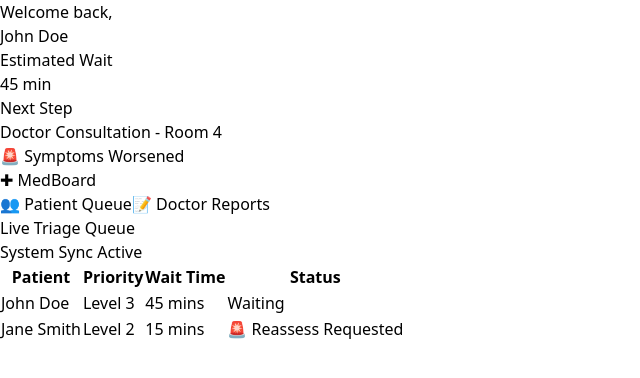
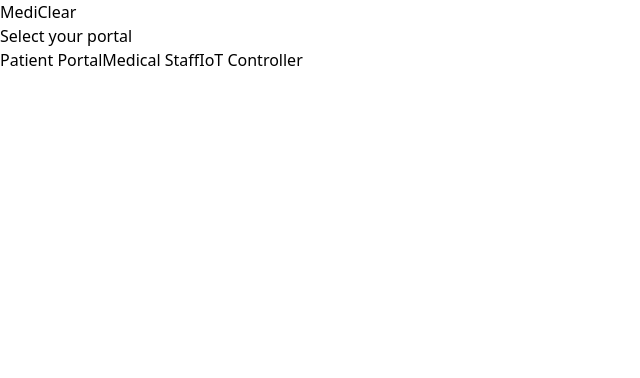
Before and after one commit to ArynShah/healthcarewingman, a React (Vite) app: page / in a window 1280 px wide. Shown: the top 378 px of the page, without its empty margins (0-640 px from the left). Built offline with nearby package versions, Linux system fonts and the light colour scheme.

Commit message:
Basic UI updating, view seperation and organizing sections, ready for proper database implementation

```diff
--- a/src/App.jsx
+++ b/src/App.jsx
@@ -1,212 +1,183 @@
 import React, { useState } from 'react';
 
-export default function HospitalHackathonDemo() {
-  // --- "Database"
+export default function MediClearApp() {
+  // Database
+  const [currentView, setCurrentView] = useState('home'); // 'home', 'patient', 'staff', 'iot'
+  const [activeTab, setActiveTab] = useState('queue'); // 'queue', 'reports'
+
   const [patients, setPatients] = useState([
-    {
-      id: 1, name: "John Doe", age: 34, triage: 3, waitTime: 45, needsHelp: false,
-      history: "Appendectomy (2018), Allergic to Penicillin",
-      symptoms: "Severe abdominal pain, nausea"
-    },
-    {
-      id: 2, name: "Jane Smith", age: 28, triage: 2, waitTime: 15, needsHelp: true,
-      history: "Asthma",
-      symptoms: "Shortness of breath, chest tightness"
-    },
+    { id: 1, name: "John Doe", triage: 3, waitTime: 45, needsHelp: false },
+    { id: 2, name: "Jane Smith", triage: 2, waitTime: 15, needsHelp: true },
   ]);
 
-  const [activeTab, setActiveTab] = useState('patients'); // can also use 'doctor'
-  const [selectedPatient, setSelectedPatient] = useState(null);
+  const [machines, setMachines] = useState([
+    { id: "mri_1", name: "MRI Scanner", status: "Available" },
+    { id: "xray_1", name: "X-Ray Room A", status: "In Use" },
+  ]);
 
+  // Actions
   const togglePatientHelp = (patientId) => {
     setPatients(patients.map(p => p.id === patientId ? { ...p, needsHelp: !p.needsHelp } : p));
   };
 
-  const releaseReport = (e) => {
-    e.preventDefault();
-    alert("Report released to patient portal!");
-    // This WOULD update the database
+  const updateMachineStatus = (machineId, newStatus) => {
+    setMachines(machines.map(m => m.id === machineId ? { ...m, status: newStatus } : m));
   };
 
+  // VIEWS
+
+  {/* VIEW 0: Home / Landing */}
+  if (currentView === 'home') {
     return (
-    <div className="min-h-screen bg-gray-100 p-8 font-sans flex flex-wrap gap-8">
+      <div className="min-h-screen bg-gray-50 flex flex-col items-center justify-center gap-6 font-sans">
+        <h1 className="text-4xl font-bold text-gray-900">MediClear</h1>
+        <p className="text-gray-500 mb-4">Select your portal</p>
+        <div className="flex gap-4">
+          <button onClick={() => setCurrentView('patient')} className="px-6 py-3 bg-blue-600 text-white font-medium rounded hover:bg-blue-700">
+            Patient Portal
+          </button>
+          <button onClick={() => setCurrentView('staff')} className="px-6 py-3 bg-gray-900 text-white font-medium rounded hover:bg-gray-800">
+            Medical Staff
+          </button>
+          <button onClick={() => setCurrentView('iot')} className="px-6 py-3 bg-gray-200 text-gray-800 font-medium rounded hover:bg-gray-300">
+            IoT Controller
+          </button>
+        </div>
+      </div>
+    );
+  }
 
-      {/*VIEW A: Patient Mobile UI*/}
-      <div className="w-[350px] bg-white rounded-[3rem] shadow-2xl border-[12px] border-gray-900 overflow-hidden flex flex-col h-[700px]">
-        {/* Phone Header */}
-        <div className="bg-blue-600 text-white p-6 pt-10 rounded-b-3xl shadow-md">
-          <p className="text-sm opacity-80">Welcome back,</p>
-          <h2 className="text-2xl font-bold">{patients[0].name}</h2>
+  {/* VIEW A: Patient Mobile UI */}
+  if (currentView === 'patient') {
+    return (
+      <div className="min-h-screen bg-gray-100 flex items-center justify-center p-4">
+        <div className="w-full max-w-sm bg-white border border-gray-300 h-[700px] flex flex-col">
+          <div className="bg-blue-600 text-white p-4">
+            <button onClick={() => setCurrentView('home')} className="text-sm underline mb-4">Back</button>
+            <h2 className="text-xl font-bold">MediClear Patient</h2>
           </div>
 
-        {/* Phone Body */}
-        <div className="p-6 flex-1 flex flex-col gap-6 overflow-y-auto">
-          <div className="bg-blue-50 p-5 rounded-2xl border border-blue-100 text-center">
-            <p className="text-gray-500 text-sm font-semibold uppercase tracking-wider">Estimated Wait</p>
-            <p className="text-5xl font-extrabold text-blue-700 mt-2">{patients[0].waitTime}<span className="text-xl text-blue-500"> min</span></p>
+          <div className="p-6 flex-1 flex flex-col gap-6">
+            <div>
+              <p className="text-sm text-gray-500 uppercase">Estimated Wait</p>
+              <p className="text-4xl font-bold">{patients[0].waitTime} min</p>
             </div>
 
-          <div className="bg-gray-50 p-4 rounded-xl border border-gray-200">
-            <h4 className="font-bold text-gray-800 mb-2">Next Step</h4>
-            <p className="text-gray-600 text-sm">Doctor Consultation - Room 4</p>
+            <div className="border-t border-gray-200 pt-4">
+              <p className="text-sm font-bold mb-2">Facility Status</p>
+              {machines.map(m => (
+                <div key={m.id} className="flex justify-between text-sm mb-1">
+                  <span>{m.name}</span>
+                  <span className="text-gray-500">{m.status}</span>
+                </div>
+              ))}
             </div>
 
             <div className="mt-auto">
               <button
                 onClick={() => togglePatientHelp(patients[0].id)}
-              className={`w-full py-4 rounded-xl font-bold text-lg transition-all shadow-lg ${
-                patients[0].needsHelp
-                  ? 'bg-gray-200 text-gray-700 hover:bg-gray-300'
-                  : 'bg-red-500 text-white hover:bg-red-600 active:scale-95'
-              }`}
+                className={`w-full py-4 font-bold text-white transition-colors ${patients[0].needsHelp ? 'bg-gray-500' : 'bg-red-600'}`}
               >
-              {patients[0].needsHelp ? "Cancel Request" : "🚨 Symptoms Worsened"}
+                {patients[0].needsHelp ? "Cancel Request" : "Symptoms Worsened"}
               </button>
             </div>
           </div>
         </div>
+      </div>
+    );
+  }
 
-      {/*VIEW B: MEDICAL STAFF DASHBOARD*/}
-      <div className="flex-1 bg-white rounded-2xl shadow-xl border border-gray-200 flex overflow-hidden min-w-[800px] h-[700px]">
-
-        {/*Sidebar*/}
-        <div className="w-64 bg-slate-900 text-white flex flex-col">
-          <div className="p-6">
-            <h2 className="text-xl font-bold flex items-center gap-2">
-              <span className="text-blue-400">✚</span> MedBoard
-            </h2>
+  {/* VIEW B: Medical Staff UI */}
+  if (currentView === 'staff') {
+    return (
+      <div className="flex h-screen bg-white font-sans">
+        {/* Sidebar */}
+        <div className="w-64 bg-gray-900 text-gray-300 flex flex-col">
+          <div className="p-4 font-bold text-white text-xl border-b border-gray-800">
+            MediClear
           </div>
-          <nav className="flex-1 px-4 flex flex-col gap-2">
+          <div className="flex flex-col p-2 gap-1 flex-1">
             <button
-              onClick={() => setActiveTab('patients')}
-              className={`text-left px-4 py-3 rounded-lg transition-colors ${activeTab === 'patients' ? 'bg-blue-600 text-white' : 'text-gray-400 hover:bg-slate-800 hover:text-white'}`}
+              onClick={() => setActiveTab('queue')}
+              className={`text-left px-3 py-2 rounded ${activeTab === 'queue' ? 'bg-gray-800 text-white' : 'hover:bg-gray-800'}`}
             >
-              👥 Patient Queue
+              Patient Queue
             </button>
             <button
-              onClick={() => setActiveTab('doctor')}
-              className={`text-left px-4 py-3 rounded-lg transition-colors ${activeTab === 'doctor' ? 'bg-blue-600 text-white' : 'text-gray-400 hover:bg-slate-800 hover:text-white'}`}
+              onClick={() => setActiveTab('reports')}
+              className={`text-left px-3 py-2 rounded ${activeTab === 'reports' ? 'bg-gray-800 text-white' : 'hover:bg-gray-800'}`}
             >
-              📝 Doctor Reports
+              Reports
             </button>
-          </nav>
+          </div>
+          <div className="p-4 border-t border-gray-800">
+            <button onClick={() => setCurrentView('home')} className="text-sm hover:text-white">Sign Out</button>
+          </div>
         </div>
 
-        {/* Main Content*/}
-        <div className="flex-1 flex flex-col bg-gray-50 overflow-hidden">
+        {/* Main Content */}
+        <div className="flex-1 flex flex-col">
+          <div className="p-4 border-b border-gray-200 font-bold text-lg">
+            {activeTab === 'queue' ? 'Live Triage Queue' : 'Doctor Reports'}
+          </div>
 
-          {/*Top Nav*/}
-          <header className="bg-white border-b border-gray-200 px-8 py-4 flex justify-between items-center">
-            <h1 className="text-2xl font-bold text-gray-800">
-              {activeTab === 'patients' ? 'Live Triage Queue' : 'Doctor Portal'}
-            </h1>
-            <div className="flex items-center gap-3">
-              <div className="w-3 h-3 bg-green-500 rounded-full animate-pulse"></div>
-              <span className="text-sm font-medium text-gray-600">System Sync Active</span>
-            </div>
-          </header>
-
-          {/* Content Views */}
-          <main className="flex-1 p-8 overflow-y-auto flex gap-6">
-
-            {/*Patient List*/}
-            {activeTab === 'patients' && (
-              <>
-                <div className="flex-1 bg-white border border-gray-200 rounded-xl shadow-sm overflow-hidden">
-                  <table className="w-full text-left border-collapse">
-                    <thead className="bg-gray-50 border-b border-gray-200">
+          <div className="p-6 flex-1 overflow-auto bg-gray-50">
+            {activeTab === 'queue' && (
+              <table className="w-full bg-white border border-gray-200 text-left">
+                <thead className="border-b border-gray-200 bg-gray-100">
                   <tr>
-                        <th className="p-4 text-sm font-semibold text-gray-600">Patient</th>
-                        <th className="p-4 text-sm font-semibold text-gray-600">Priority</th>
-                        <th className="p-4 text-sm font-semibold text-gray-600">Wait Time</th>
-                        <th className="p-4 text-sm font-semibold text-gray-600">Status</th>
+                    <th className="p-3">Name</th>
+                    <th className="p-3">Priority</th>
+                    <th className="p-3">Status</th>
                   </tr>
                 </thead>
-                    <tbody className="divide-y divide-gray-100">
+                <tbody>
                   {patients.map(p => (
-                        <tr
-                          key={p.id}
-                          onClick={() => setSelectedPatient(p)}
-                          className={`cursor-pointer transition-colors ${
-                            p.needsHelp
-                              ? 'bg-red-50 border-l-4 border-l-red-500 animate-pulse hover:bg-red-100'
-                              : 'hover:bg-gray-50 border-l-4 border-l-transparent'
-                          } ${selectedPatient?.id === p.id && !p.needsHelp ? 'bg-blue-50' : ''}`}
-                        >
-                          <td className="p-4 font-medium text-gray-900">{p.name}</td>
-                          <td className="p-4">
-                            <span className="px-3 py-1 bg-yellow-100 text-yellow-800 rounded-full text-xs font-bold">
-                              Level {p.triage}
-                            </span>
-                          </td>
-                          <td className="p-4 text-gray-600">{p.waitTime} mins</td>
-                          <td className="p-4">
-                            {p.needsHelp ? (
-                              <span className="text-red-600 font-bold text-sm flex items-center gap-2">
-                                🚨 Reassess Requested
-                              </span>
-                            ) : (
-                              <span className="text-gray-500 text-sm">Waiting</span>
-                            )}
+                    <tr key={p.id} className={`border-b border-gray-100 ${p.needsHelp ? 'bg-red-50' : ''}`}>
+                      <td className="p-3 font-medium">{p.name}</td>
+                      <td className="p-3">Level {p.triage}</td>
+                      <td className="p-3 text-sm">
+                        {p.needsHelp ? <span className="text-red-600 font-bold">Needs Reassessment</span> : "Waiting"}
                       </td>
                     </tr>
                   ))}
                 </tbody>
               </table>
-                </div>
-
-                {/* Patient Details*/}
-                {selectedPatient && (
-                  <div className="w-80 bg-white border border-gray-200 rounded-xl shadow-sm p-6 flex flex-col gap-4 animate-fade-in-right">
-                    <div className="flex justify-between items-start">
-                      <h3 className="text-xl font-bold text-gray-900">{selectedPatient.name}</h3>
-                      <button onClick={() => setSelectedPatient(null)} className="text-gray-400 hover:text-gray-700">✖</button>
-                    </div>
-                    <div className="text-sm text-gray-600 border-b pb-4">Age: {selectedPatient.age} | ID: #{selectedPatient.id}</div>
-
-                    <div>
-                      <h4 className="font-bold text-gray-800 text-sm mb-1">Current Symptoms</h4>
-                      <p className="text-sm text-gray-600 bg-gray-50 p-3 rounded-lg border">{selectedPatient.symptoms}</p>
-                    </div>
-
-                    <div>
-                      <h4 className="font-bold text-gray-800 text-sm mb-1">Medical History</h4>
-                      <p className="text-sm text-gray-600 bg-gray-50 p-3 rounded-lg border">{selectedPatient.history}</p>
-                    </div>
-
-                    <button className="mt-auto w-full py-3 bg-blue-600 text-white rounded-lg font-semibold hover:bg-blue-700 transition-colors">
-                      Admit Patient
-                    </button>
-                  </div>
-                )}
-              </>
             )}
 
-            {/*Doctor Reports*/}
-            {activeTab === 'doctor' && (
-              <div className="flex-1 bg-white border border-gray-200 rounded-xl shadow-sm p-8">
-                <h2 className="text-xl font-bold mb-6 text-gray-800">Release Patient Report</h2>
-                <form onSubmit={releaseReport} className="max-w-xl flex flex-col gap-5">
-                  <div>
-                    <label className="block text-sm font-semibold text-gray-700 mb-2">Select Patient</label>
-                    <select className="w-full border border-gray-300 rounded-lg p-3 outline-none focus:border-blue-500 focus:ring-2 focus:ring-blue-200">
-                      {patients.map(p => <option key={p.id}>{p.name}</option>)}
-                    </select>
-                  </div>
-                  <div>
-                    <label className="block text-sm font-semibold text-gray-700 mb-2">Diagnosis / Notes</label>
-                    <textarea rows="5" className="w-full border border-gray-300 rounded-lg p-3 outline-none focus:border-blue-500 focus:ring-2 focus:ring-blue-200" placeholder="Enter medical notes here..."></textarea>
-                  </div>
-                  <button type="submit" className="self-start px-6 py-3 bg-green-600 text-white font-bold rounded-lg hover:bg-green-700 transition-colors">
-                    Securely Release Report
-                  </button>
-                </form>
-              </div>
+            {activeTab === 'reports' && (
+              <div className="text-gray-500">Report generation view goes here...</div>
             )}
-
-          </main>
           </div>
         </div>
       </div>
     );
   }
+
+  {/* VIEW C: IoT Portal */}
+  if (currentView === 'iot') {
+    return (
+      <div className="min-h-screen bg-gray-50 p-8 font-sans">
+        <button onClick={() => setCurrentView('home')} className="text-sm underline mb-6">Back to Home</button>
+        <h2 className="text-2xl font-bold mb-6">IoT Machine Controller</h2>
+
+        <div className="max-w-md bg-white p-6 border border-gray-200 shadow-sm">
+          {machines.map(m => (
+            <div key={m.id} className="mb-4">
+              <label className="block text-sm font-bold mb-1">{m.name}</label>
+              <select
+                value={m.status}
+                onChange={(e) => updateMachineStatus(m.id, e.target.value)}
+                className="w-full border border-gray-300 p-2"
+              >
+                <option value="Available">Available</option>
+                <option value="In Use">In Use</option>
+                <option value="Maintenance">Maintenance</option>
+              </select>
+            </div>
+          ))}
+        </div>
+      </div>
+    );
+  }
+}
```
Lines whose indentation alone changed are shown as unchanged.
